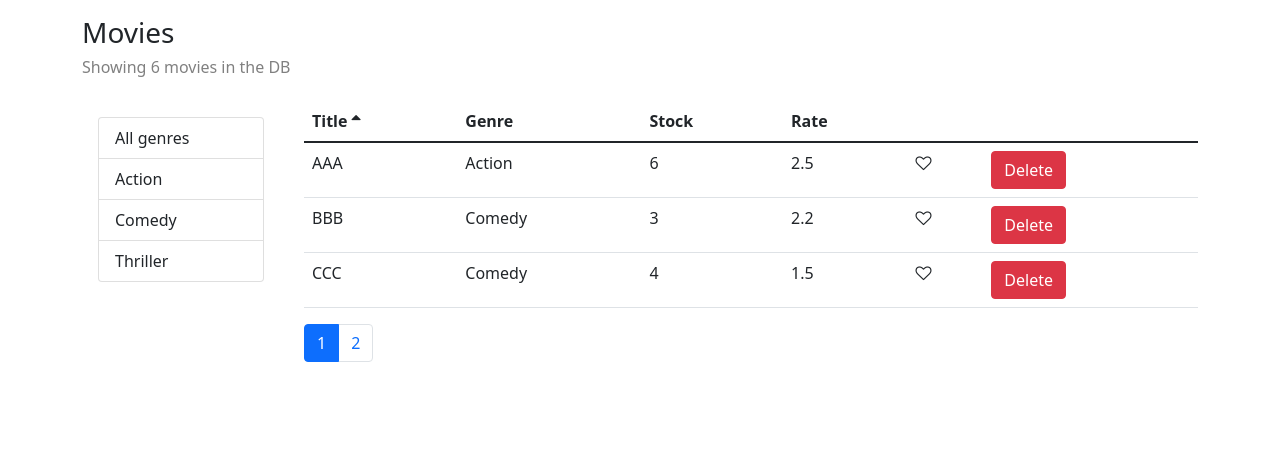
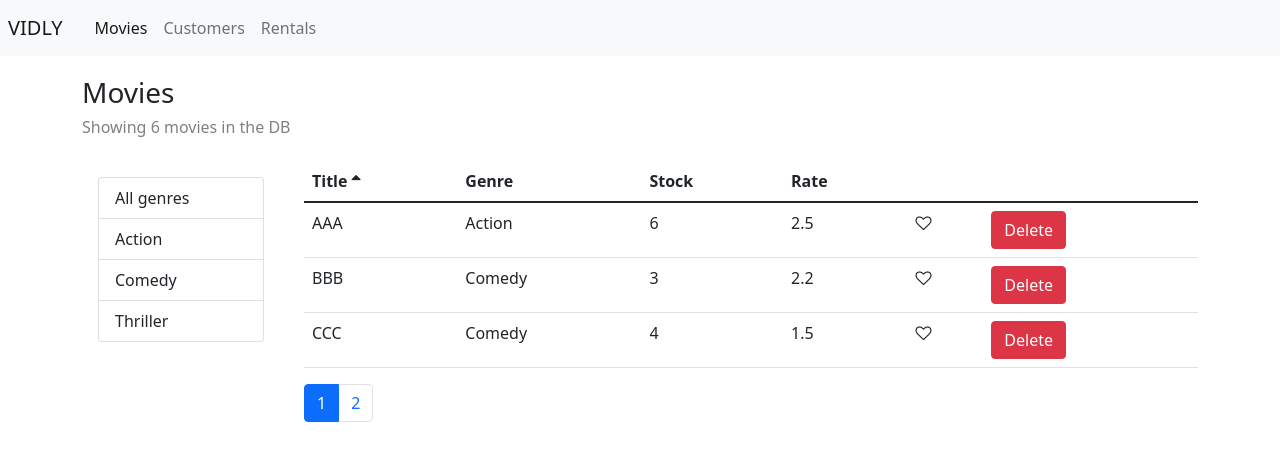
Before and after one commit to kavindushyamal26/Vidly-Project, a React (Create React App) app: page /movies in a window 1280 px wide. Shown: the top 460 px of the page. Built offline with nearby package versions, Linux system fonts and the light colour scheme.

Commit message:
Initiating navbar component

```diff
--- a/src/App.js
+++ b/src/App.js
@@ -6,9 +6,12 @@
 import NotFound from "./components/notfound";
 import { Switch } from "react-router-dom";
 import { Redirect } from "react-router-dom";
+import Navbar from "./components/navbar";
 
 function App() {
   return (
+    <>
+      <Navbar />
       <div className="container">
         <Switch>
           <Route path="/movies" component={Movies}></Route>
@@ -19,6 +22,7 @@
           <Redirect to="/notfound" />
         </Switch>
       </div>
+    </>
   );
 }
 
--- /dev/null
+++ b/src/components/navbar.jsx
@@ -0,0 +1,38 @@
+import React from "react";
+import { NavLink } from "react-router-dom";
+
+const Navbar = () => {
+  return (
+    <nav className="navbar navbar-expand-lg navbar-light bg-light">
+      <NavLink className="navbar-brand px-2" to="/">
+        VIDLY
+      </NavLink>
+      <button
+        className="navbar-toggler"
+        type="button"
+        data-toggle="collapse"
+        data-target="#navbarNavAltMarkup"
+        aria-controls="navbarNavAltMarkup"
+        aria-expanded="false"
+        aria-label="Toggle navigation"
+      >
+        <span className="navbar-toggler-icon"></span>
+      </button>
+      <div className="collapse navbar-collapse" id="navbarNavAltMarkup">
+        <div className="navbar-nav">
+          <NavLink className="nav-item nav-link" to="/movies">
+            Movies <span className="sr-only">(current)</span>
+          </NavLink>
+          <NavLink className="nav-item nav-link" to="/customers">
+            Customers
+          </NavLink>
+          <NavLink className="nav-item nav-link" to="/rentals">
+            Rentals
+          </NavLink>
+        </div>
+      </div>
+    </nav>
+  );
+};
+
+export default Navbar;
--- a/src/index.css
+++ b/src/index.css
@@ -1,13 +1,9 @@
 body {
   margin: 0;
-  font-family: -apple-system, BlinkMacSystemFont, 'Segoe UI', 'Roboto', 'Oxygen',
-    'Ubuntu', 'Cantarell', 'Fira Sans', 'Droid Sans', 'Helvetica Neue',
-    sans-serif;
-  -webkit-font-smoothing: antialiased;
-  -moz-osx-font-smoothing: grayscale;
+  padding: 0;
+  font-family: sans-serif;
 }
 
-code {
-  font-family: source-code-pro, Menlo, Monaco, Consolas, 'Courier New',
-    monospace;
+.navbar {
+  margin-bottom: 20px;
 }
```
Lines whose indentation alone changed are shown as unchanged.
